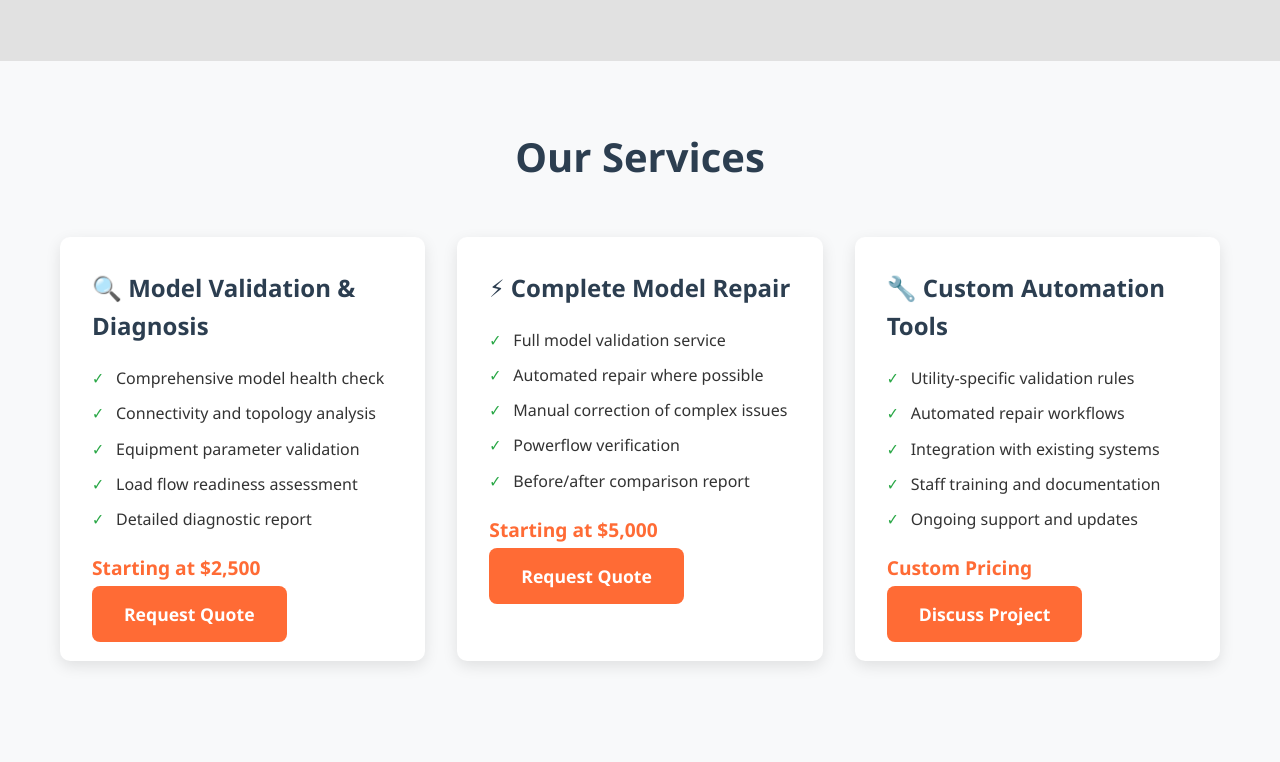
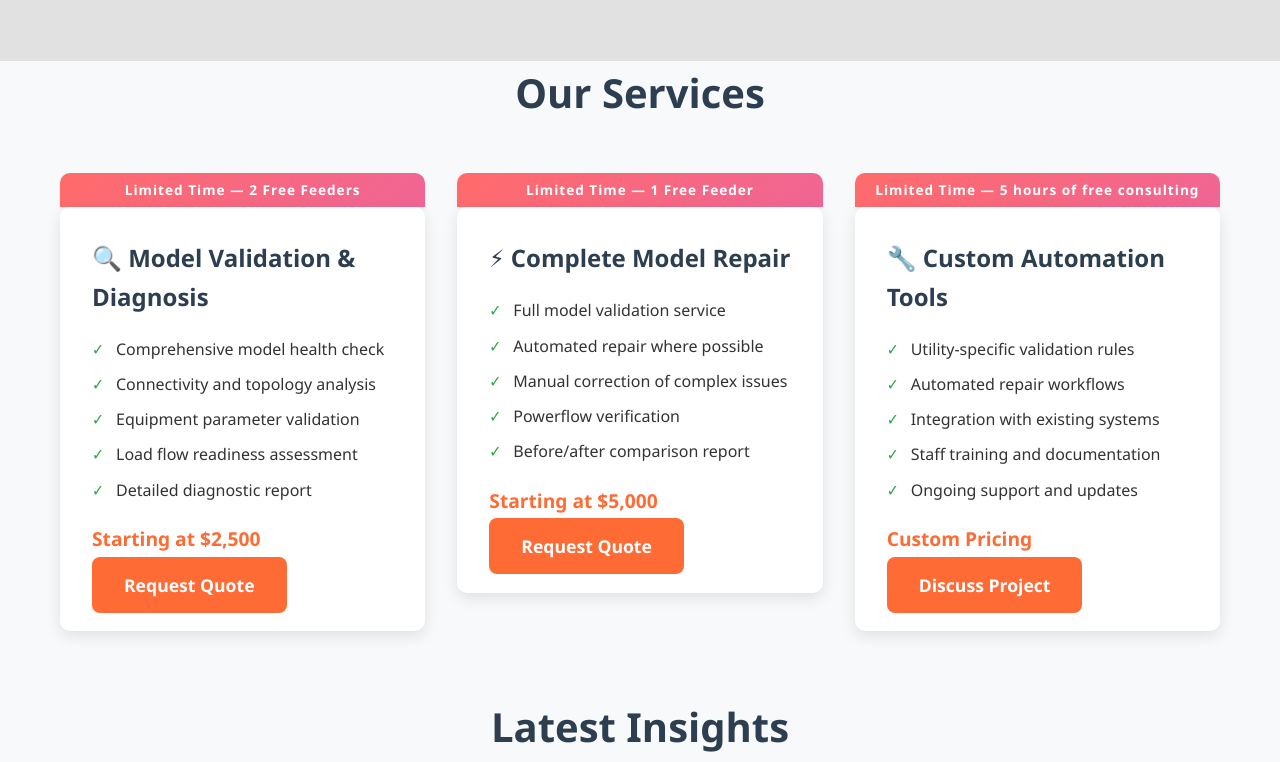
Before and after one commit to grid-model-doctor/company-page, a plain HTML site: page index.html in a window 1280 px wide. Shown: the part 1767-2529 px from the top of the page. Drawn offline with Linux system fonts and the light colour scheme.

Commit message:
added promotion banner for services

```diff
--- a/js/our-services.js
+++ b/js/our-services.js
@@ -10,7 +10,8 @@ const servicesData = [
         ],
         price: 'Starting at $2,500',
         buttonText: 'Request Quote',
-        buttonLink: '#contact'
+        buttonLink: '#contact',
+        promotionText: 'Limited Time — 2 Free Feeders'
     },
     {
         iconTitle: '⚡ Complete Model Repair',
@@ -23,7 +24,8 @@ const servicesData = [
         ],
         price: 'Starting at $5,000',
         buttonText: 'Request Quote',
-        buttonLink: '#contact'
+        buttonLink: '#contact',
+        promotionText: 'Limited Time — 1 Free Feeder'
     },
     {
         iconTitle: '🔧 Custom Automation Tools',
@@ -36,7 +38,8 @@ const servicesData = [
         ],
         price: 'Custom Pricing',
         buttonText: 'Discuss Project',
-        buttonLink: '#contact'
+        buttonLink: '#contact',
+        promotionText: 'Limited Time — 5 hours of free consulting'
     }
 ];
 
@@ -46,16 +49,18 @@ const servicesGrid = document.querySelector('.services-grid');
 // Populate service cards
 servicesData.forEach(service => {
     const card = document.createElement('div');
-    card.className = 'service-card';
 
     // Build the features list
     const featureList = service.features.map(item => `<li>${item}</li>`).join('');
 
     card.innerHTML = `
-    <h3>${service.iconTitle}</h3>
-    <ul>${featureList}</ul>
-    <div class="price">${service.price}</div>
-    <a href="${service.buttonLink}" class="btn-primary">${service.buttonText}</a>
+    ${service.promotionText ? `<div class="promo-bar">${service.promotionText}</div>` : ''}
+    <div class=service-card>
+        <h3>${service.iconTitle}</h3>
+        <ul>${featureList}</ul>
+        <div class="price">${service.price}</div>
+        <a href="${service.buttonLink}" class="btn-primary">${service.buttonText}</a>
+    </div>
   `;
 
     servicesGrid.appendChild(card);
--- a/styles/styles.css
+++ b/styles/styles.css
@@ -209,7 +209,6 @@ nav a:hover {
 
 /* Services Section */
 .services {
-    padding: 4rem 0;
     background: #f8f9fa;
 }
 
@@ -226,6 +225,7 @@ nav a:hover {
     border-radius: 10px;
     box-shadow: 0 5px 15px rgba(0, 0, 0, 0.1);
     transition: all 0.3s;
+    position: relative;
 }
 
 .service-card:hover {
@@ -256,6 +256,18 @@ nav a:hover {
     left: 0;
     color: #28a745;
     font-weight: bold;
+}
+
+.promo-bar {
+    background: linear-gradient(135deg, #ff6b6b, #f06595);
+    color: white;
+    font-weight: bold;
+    text-align: center;
+    padding: 0.4rem 0;
+    font-size: 0.85rem;
+    letter-spacing: 1px;
+    border-radius: 10px 10px 0 0; /* match card’s top radius */
+    box-shadow: 0 2px 5px rgba(0, 0, 0, 0.05);
 }
 
 .price {
```
